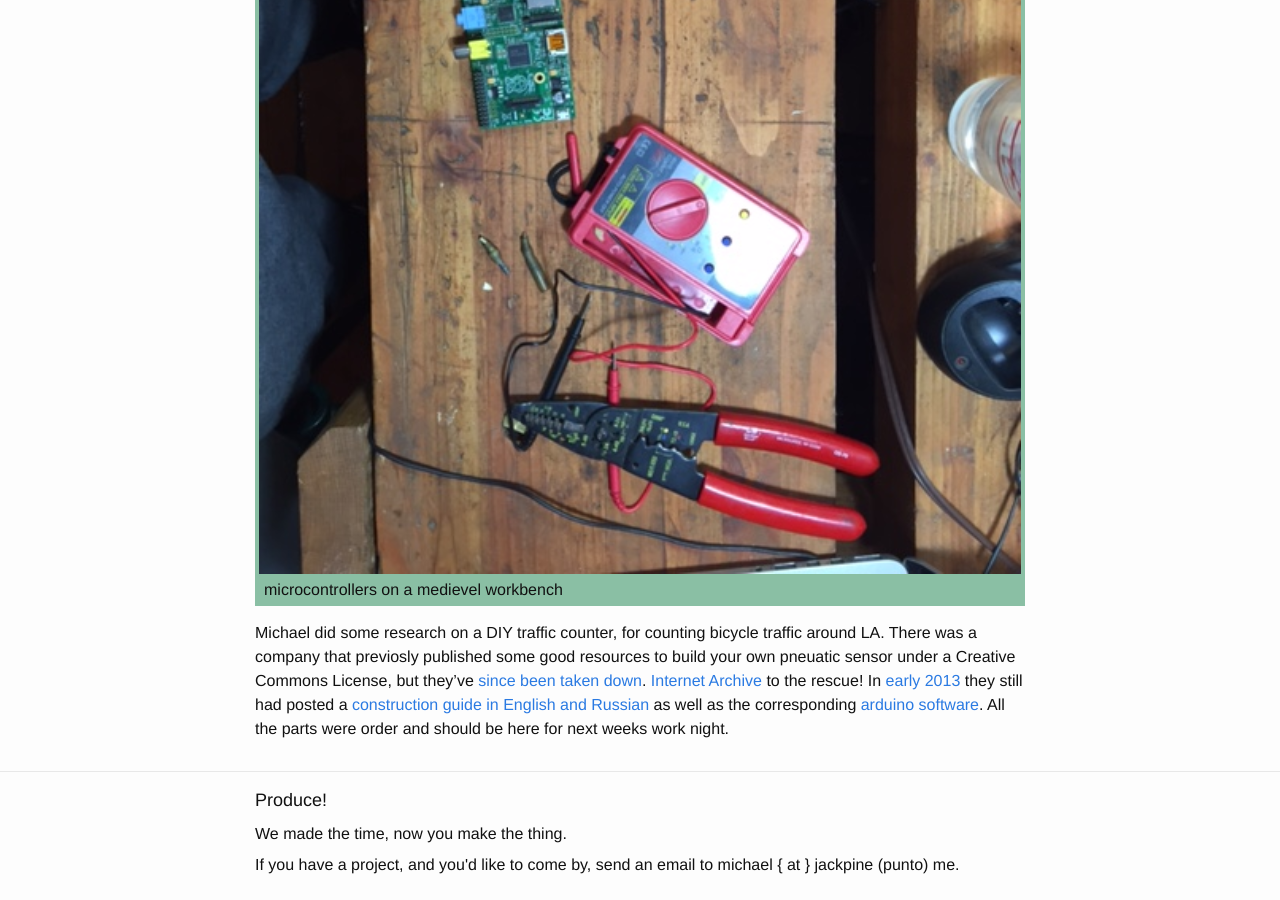
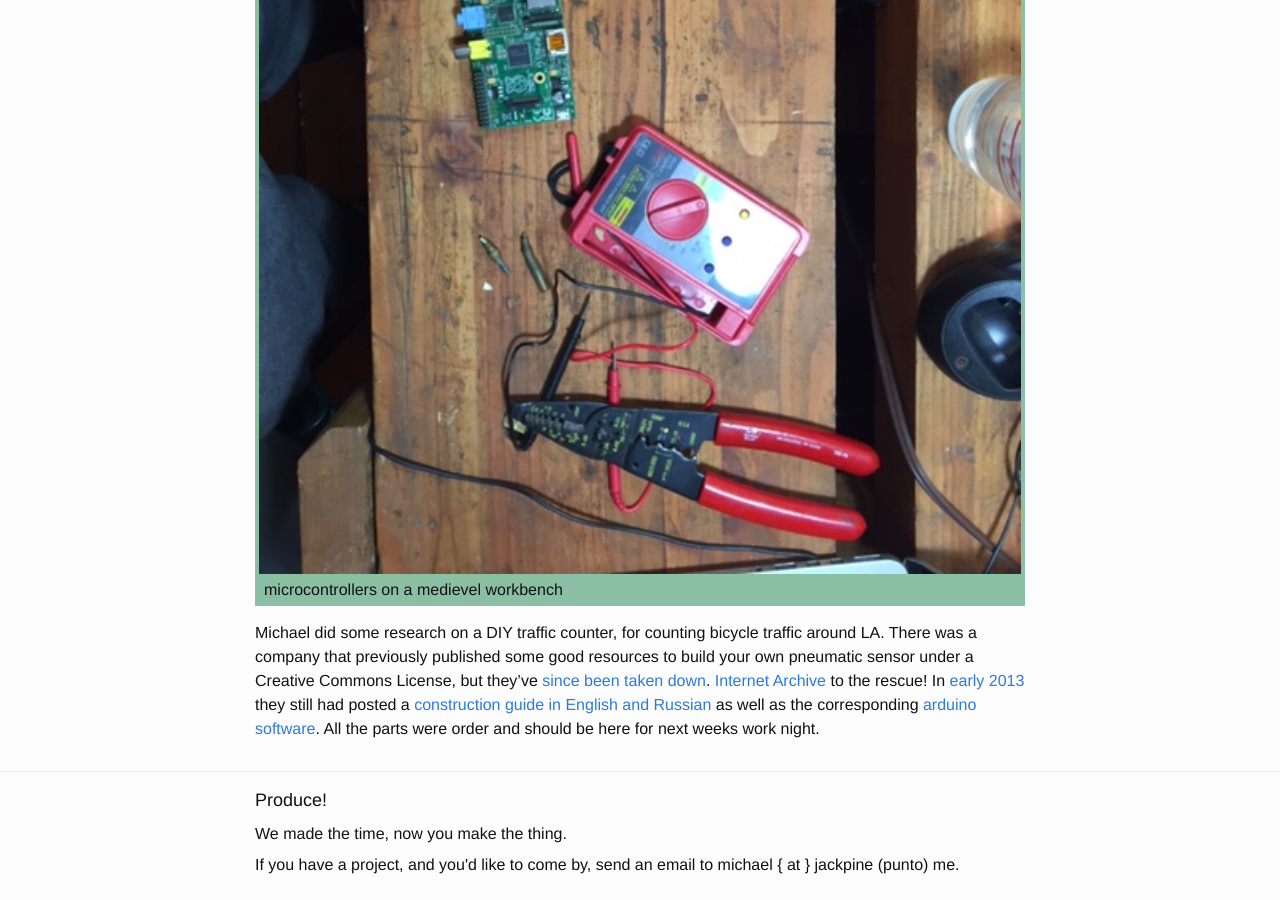
Before and after one commit to pr0duce/pr0duce.github.io, a Jekyll site: the page built from _posts/2016-01-27-ordering-parts-and-making-sounds.md, in a window 1280 px wide and 900 px high, scrolled down 1066 px. Built offline with Jekyll 4.4.1, drawn with Linux system fonts in a browser that asks for light colours; some of the changed text lies outside the part shown.

Commit message:
typos and broken links

```diff
--- a/_posts/2016-01-27-ordering-parts-and-making-sounds.md
+++ b/_posts/2016-01-27-ordering-parts-and-making-sounds.md
@@ -32,8 +32,8 @@
 </div>
 
 Michael did some research on a DIY traffic counter, for counting bicycle
-traffic around LA. There was a company that previosly published some
-good resources to build your own pneuatic sensor under a Creative
+traffic around LA. There was a company that previously published some
+good resources to build your own pneumatic sensor under a Creative
 Commons License, but they've [since been taken
 down](http://tomorrow-lab.com/lab16). [Internet
 Archive](https://archive.org) to the rescue!  In [early
```
Also changed, not shown: other parts of _posts/2016-01-27-ordering-parts-and-making-sounds.md (+1 -1 lines), _posts/2016-02-23-water-sensors-and-needle-point.md (+3 -2 lines), _posts/2016-04-13-computer-chips-cookies.md (+1 -1 lines), _posts/2016-05-04-satan-and-a-dinner-party.md (renamed from _posts/2015-05-04-satan-and-a-dinner-party.md).
